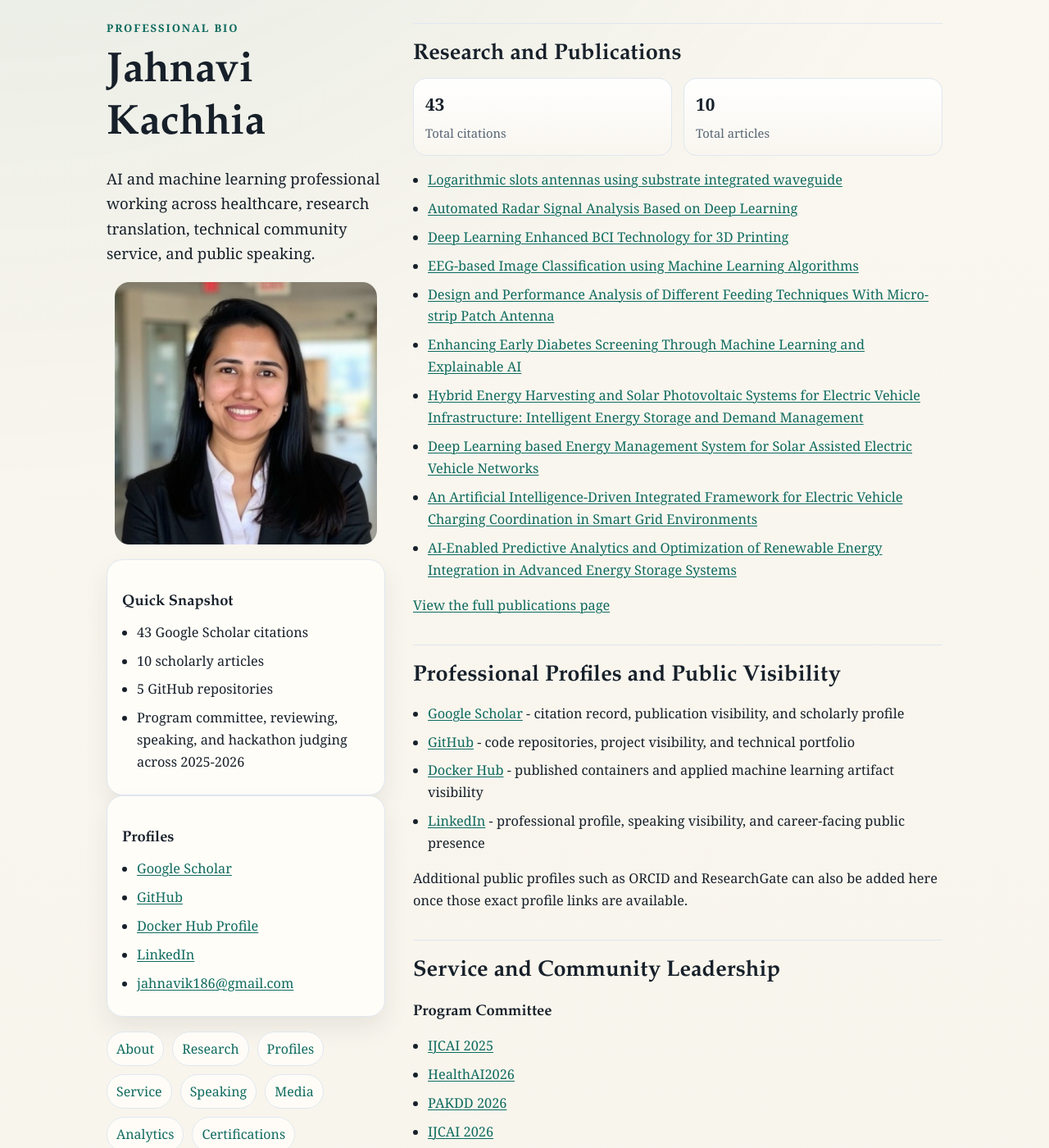
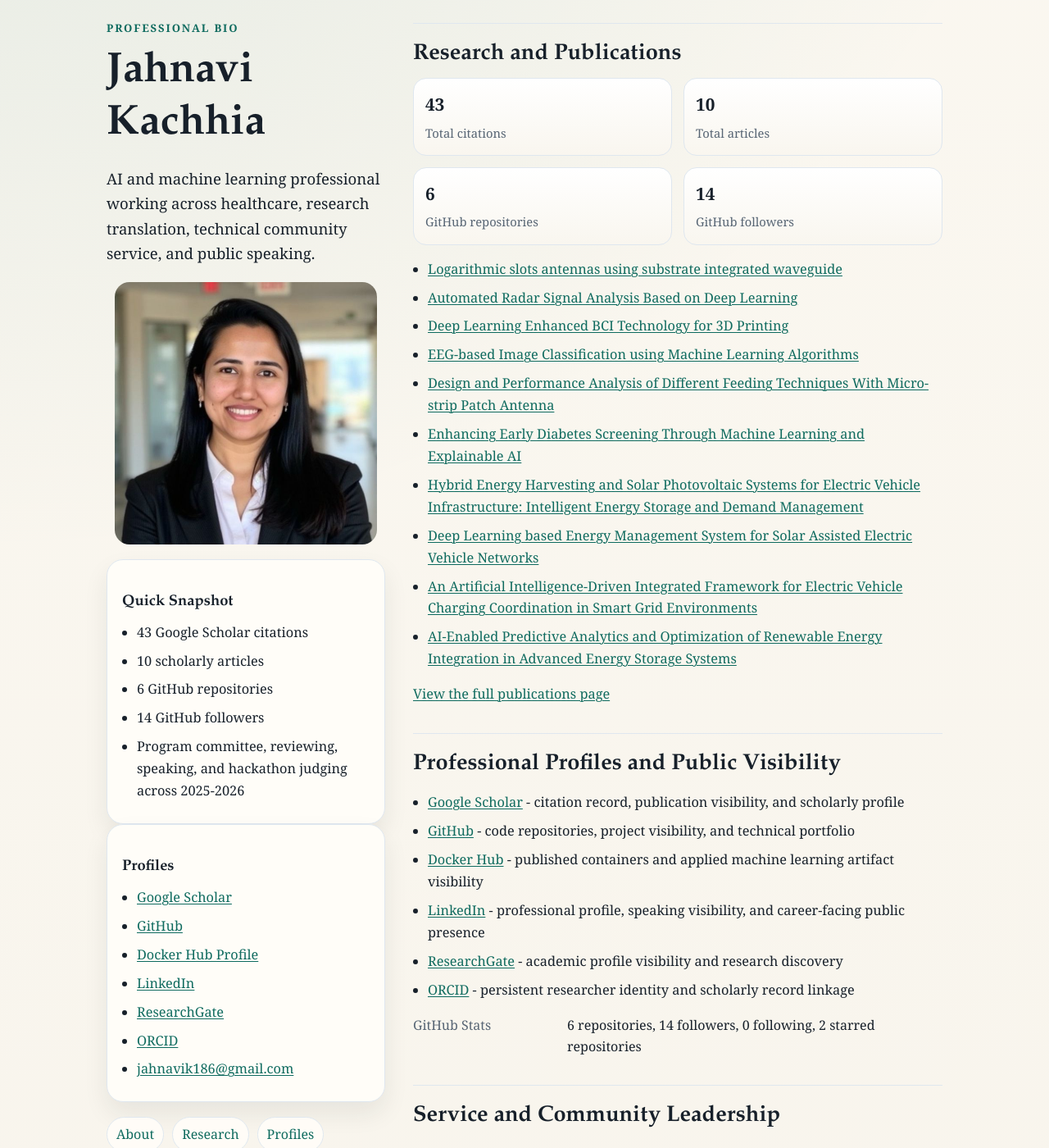
Before and after one commit to jahnavik186/jahnavik186.github.io, a Jekyll site: the page built from index.md, in a window 1280 px wide and 1400 px high, scrolled down 655 px. Shown: the whole window at 82% size. Built offline with Jekyll 4.4.1, drawn with Linux system fonts in a browser that asks for light colours.

Commit message:
Add research profile links and GitHub stats

```diff
--- a/_config.yml
+++ b/_config.yml
@@ -21,9 +21,14 @@ profiles:
   github: "https://github.com/jahnavik186"
   docker: "https://hub.docker.com/u/jahnavik186"
   linkedin: "https://www.linkedin.com/in/jk186/"
+  researchgate: "https://www.researchgate.net/profile/Jahnavi-Kachhia-2?ev=hdr_xprf"
+  orcid: "https://orcid.org/my-orcid?orcid=0009-0000-5870-5132"
   scholar_citations: "43"
   scholar_articles: "10"
-  github_repositories: "5"
+  github_repositories: "6"
+  github_followers: "14"
+  github_following: "0"
+  github_stars: "2"
 analytics:
   ga4: "G-0J6QQ8KBE7"
 
--- a/index.md
+++ b/index.md
@@ -20,6 +20,7 @@ title: Home
         <li>{{ site.profiles.scholar_citations }} Google Scholar citations</li>
         <li>{{ site.profiles.scholar_articles }} scholarly articles</li>
         <li>{{ site.profiles.github_repositories }} GitHub repositories</li>
+        <li>{{ site.profiles.github_followers }} GitHub followers</li>
         <li>Program committee, reviewing, speaking, and hackathon judging across 2025-2026</li>
       </ul>
     </div>
@@ -31,6 +32,8 @@ title: Home
         <li><a href="{{ site.profiles.github }}">GitHub</a></li>
         <li><a href="{{ site.profiles.docker }}">Docker Hub Profile</a></li>
         <li><a href="{{ site.profiles.linkedin }}">LinkedIn</a></li>
+        <li><a href="{{ site.profiles.researchgate }}">ResearchGate</a></li>
+        <li><a href="{{ site.profiles.orcid }}">ORCID</a></li>
         <li><a href="mailto:jahnavik186@gmail.com">jahnavik186@gmail.com</a></li>
       </ul>
     </div>
@@ -81,6 +84,14 @@ title: Home
         <strong>{{ site.profiles.scholar_articles }}</strong>
         <span>Total articles</span>
       </div>
+      <div class="stat-card">
+        <strong>{{ site.profiles.github_repositories }}</strong>
+        <span>GitHub repositories</span>
+      </div>
+      <div class="stat-card">
+        <strong>{{ site.profiles.github_followers }}</strong>
+        <span>GitHub followers</span>
+      </div>
       </div>
       <ul>
         <li><a href="https://onlinelibrary.wiley.com/doi/full/10.1155/2015/629797">Logarithmic slots antennas using substrate integrated waveguide</a></li>
@@ -104,10 +115,12 @@ title: Home
         <li><a href="{{ site.profiles.github }}">GitHub</a> - code repositories, project visibility, and technical portfolio</li>
         <li><a href="{{ site.profiles.docker }}">Docker Hub</a> - published containers and applied machine learning artifact visibility</li>
         <li><a href="{{ site.profiles.linkedin }}">LinkedIn</a> - professional profile, speaking visibility, and career-facing public presence</li>
+        <li><a href="{{ site.profiles.researchgate }}">ResearchGate</a> - academic profile visibility and research discovery</li>
+        <li><a href="{{ site.profiles.orcid }}">ORCID</a> - persistent researcher identity and scholarly record linkage</li>
       </ul>
-      <p>
-        Additional public profiles such as ORCID and ResearchGate can also be added here once those exact profile links are available.
-      </p>
+      <div class="kv">
+        <div>GitHub Stats</div><div>{{ site.profiles.github_repositories }} repositories, {{ site.profiles.github_followers }} followers, {{ site.profiles.github_following }} following, {{ site.profiles.github_stars }} starred repositories</div>
+      </div>
     </section>
 
     <section id="service" class="content-block">
```
Also changed, not shown: about.md (+2 -0 lines).
